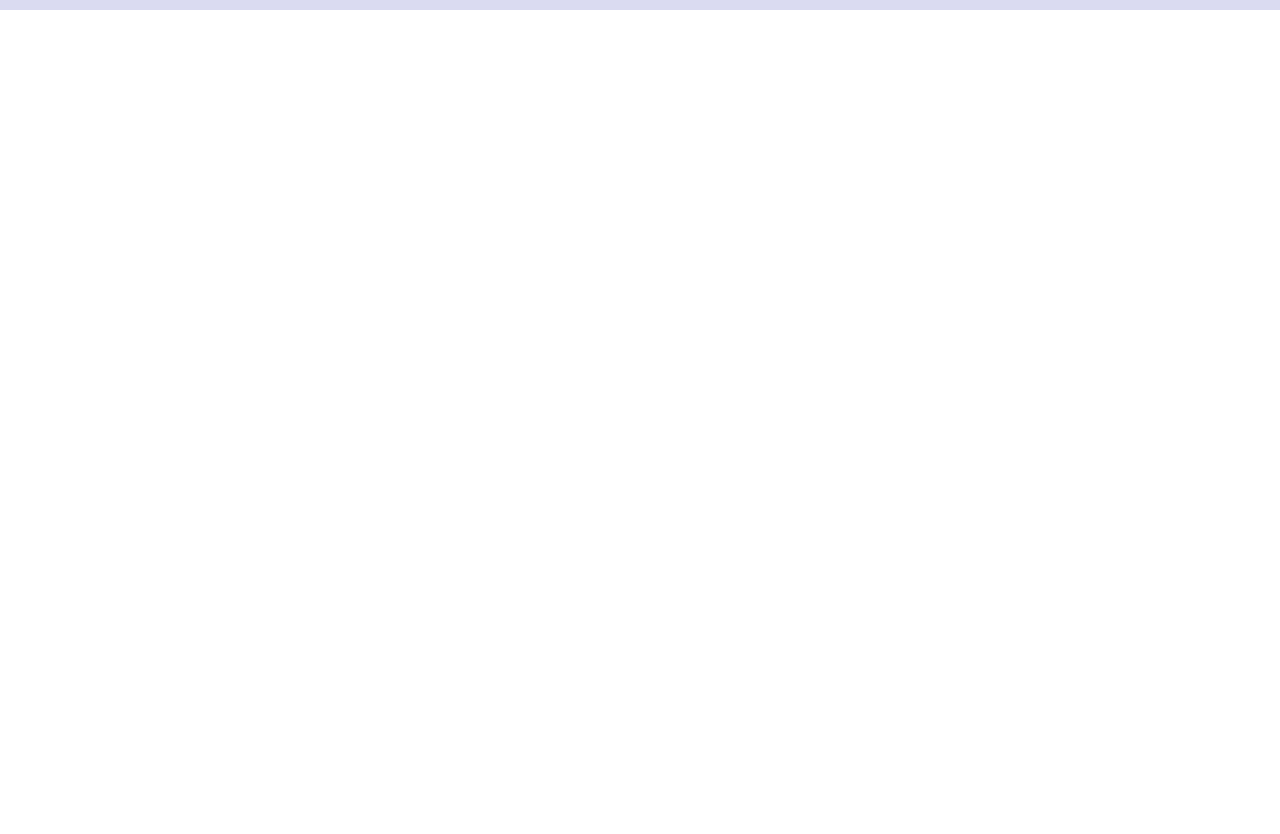
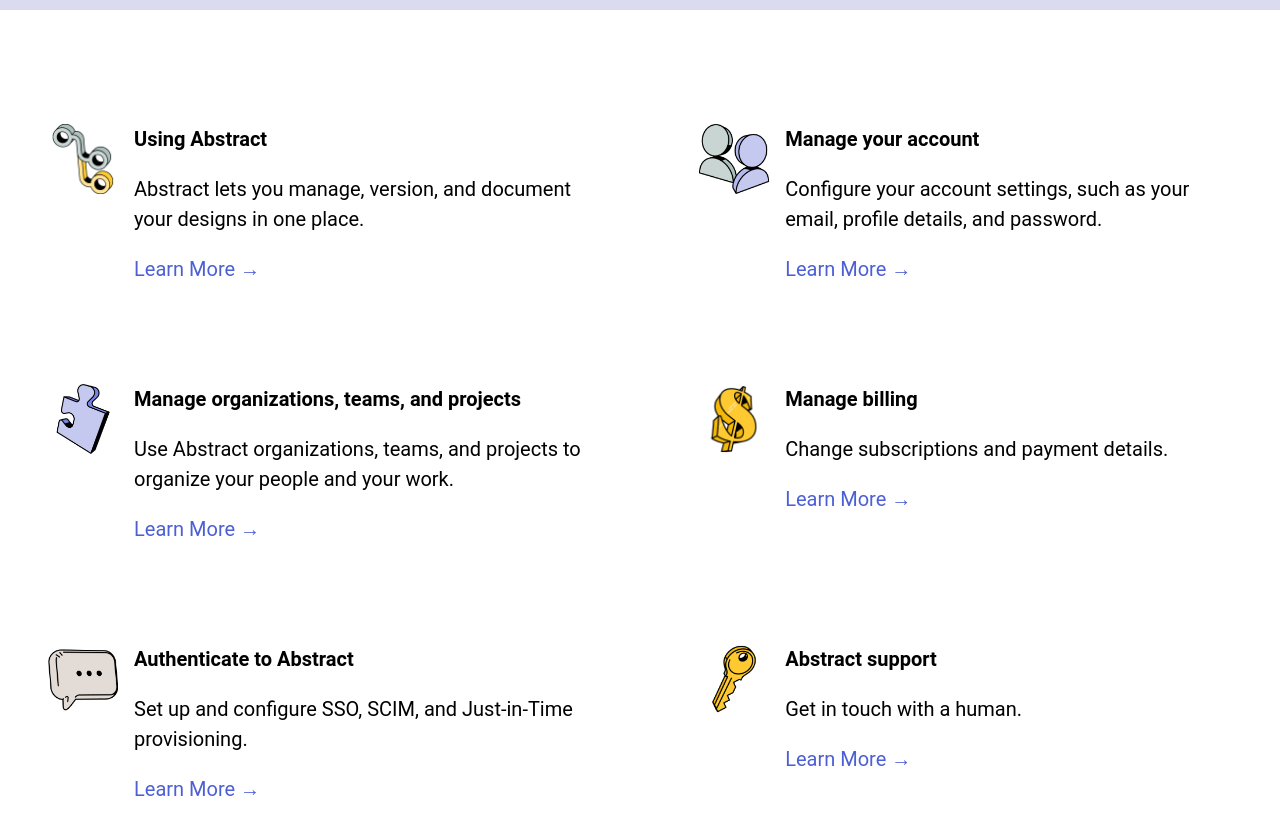
Before and after one commit to BatuhanBudak/Abstract-Page, a Next.js app: page / in a window 1280 px wide. Shown: the part 500-1334 px from the top of the page. Before the commit the page ends 800 px from the top, so only its background shows below. Built offline with nearby package versions, Linux system fonts and the light colour scheme.

Commit message:
Finish Help component

```diff
--- /dev/null
+++ b/components/Services.tsx
@@ -0,0 +1,93 @@
+import React from 'react'
+import Image from 'next/image';
+import Link from 'next/link';
+import one from '../public/1.png';
+import two from '../public/2.png';
+import three from '../public/3.png';
+import four from '../public/4.png';
+import five from '../public/5.png';
+import six from '../public/6.png';
+
+
+export default function Services() {
+
+    return (
+        <section className='services'>
+            <div className='service-container'>
+                <div className='service-image-container'>
+                    <Image layout='responsive' className='service-image' src={one} alt=' mechanical parts' />
+                </div>
+                <div className='service-details-container'>
+                    <p className='service-details-title'>
+                        Using Abstract</p>
+                    <p className='service-detail'>
+                        Abstract lets you manage, version, and document your designs in one place.</p>
+                    <Link href='/'>
+                        <a className='service-detail-link'>Learn More &rarr; </a>
+                    </Link>
+                </div>
+            </div>
+            <div className='service-container'>
+                <div className='service-image-container'>
+                    <Image layout='responsive' className='service-image' src={two} alt='people drawing ' />
+                </div>
+                <div className='service-details-container'>
+                    <p className='service-details-title'>Manage your account</p>
+                    <p className='service-detail'>Configure your account settings, such as your email, profile details, and password.</p>
+                    <Link href='/'>
+                        <a className='service-detail-link'>Learn More &rarr;</a>
+                    </Link>
+                </div>
+            </div>
+            <div className='service-container'>
+                <div className='service-image-container'>
+                    <Image layout='responsive' className='service-image' src={three} alt=' puzzle piece' />
+                </div>
+                <div className='service-details-container'>
+                    <p className='service-details-title'>
+                        Manage organizations, teams, and projects</p>
+                    <p className='service-detail'>Use Abstract organizations, teams, and projects to organize your people and your work.</p>
+                    <Link href='/'>
+                        <a className='service-detail-link'>Learn More &rarr;</a>
+                    </Link>
+                </div>
+            </div>
+            <div className='service-container'>
+                <div className='service-image-container'>
+                    <Image layout='responsive' className='service-image' src={four} alt='dollar symbol' />
+                </div>
+                <div className='service-details-container'>
+                    <p className='service-details-title'>Manage billing</p>
+                    <p className='service-detail'>Change subscriptions and payment details.</p>
+                    <Link href='/'>
+                        <a className='service-detail-link'>Learn More &rarr;</a>
+                    </Link>
+                </div>
+            </div>
+            <div className='service-container'>
+                <div className='service-image-container'>
+                    <Image layout='responsive' className='service-image' src={five} alt='dialogue box' />
+                </div>
+                <div className='service-details-container'>
+                    <p className='service-details-title'>Authenticate to Abstract</p>
+                    <p className='service-detail'>Set up and configure SSO, SCIM, and Just-in-Time provisioning.</p>
+                    <Link href='/'>
+                        <a className='service-detail-link'>Learn More &rarr;</a>
+                    </Link>
+                </div>
+            </div>
+            <div className='service-container'>
+                <div className='service-image-container'>
+                    <Image layout='responsive' className='service-image' src={six} alt='key' />
+                </div>
+                <div className='service-details-container'>
+                    <p className='service-details-title'>Abstract support</p>
+                    <p className='service-detail'>Get in touch with a human.</p>
+                    <Link href='/'>
+                        <a className='service-detail-link'>Learn More &rarr;</a>
+                    </Link>
+                </div>
+            </div>
+        </section>
+    )
+}
--- a/pages/_app.tsx
+++ b/pages/_app.tsx
@@ -1,5 +1,6 @@
 import '../styles/globals.css'
 import '../styles/Header.css';
+import '../styles/Services.css';
 import type { AppProps } from 'next/app'
 
 function MyApp({ Component, pageProps }: AppProps) {
--- a/pages/index.tsx
+++ b/pages/index.tsx
@@ -4,12 +4,14 @@
 import styles from '../styles/Home.module.css'
 import Header from '../components/Header';
 import Help from '../components/Help';
+import Services from '../components/Services';
 
 const Home: NextPage = () => {
   return (
     <>
       <Header />
       <Help />
+      <Services />
     </>
   )
 }
--- /dev/null
+++ b/styles/Services.css
@@ -0,0 +1,54 @@
+.services {
+    padding: 4rem 4rem;
+    display: flex;
+    flex-wrap: wrap;
+    font-size: 1.25rem;
+    font-family: var(--ff-primary);
+    justify-content: space-between;
+}
+
+.service-container {
+    display: flex;
+    width: 100%;
+    margin-block: 2.5em;
+}
+
+.service-details-title {
+    font-weight: var(--fw-bold);
+    margin-bottom: 1em;
+}
+
+.service-detail {
+    margin-bottom: 1em;
+}
+
+.service-detail-link {
+    color: #4C5FD5;
+    font-size: inherit;
+}
+
+.service-detail-link:hover,
+.service-detail-link:focus {
+    text-decoration: underline;
+}
+
+.service-image-container {
+    min-width: 70px;
+    max-height: 100px;
+    margin-right: 1em;
+}
+
+@media screen and (min-width: 800px) {
+    .services {
+        padding: 4rem 3rem;
+    }
+
+    .service-container {
+        width: 45%;
+    }
+
+    .service-image-container {
+        max-height: 120px;
+        margin-right: .8em;
+    }
+}
--- a/styles/globals.css
+++ b/styles/globals.css
@@ -71,6 +71,11 @@
   box-sizing: border-box;
 }
 
+p {
+  margin: 0;
+  padding: 0;
+}
+
 @media (prefers-color-scheme: dark) {
   html {
     color-scheme: dark;
```
